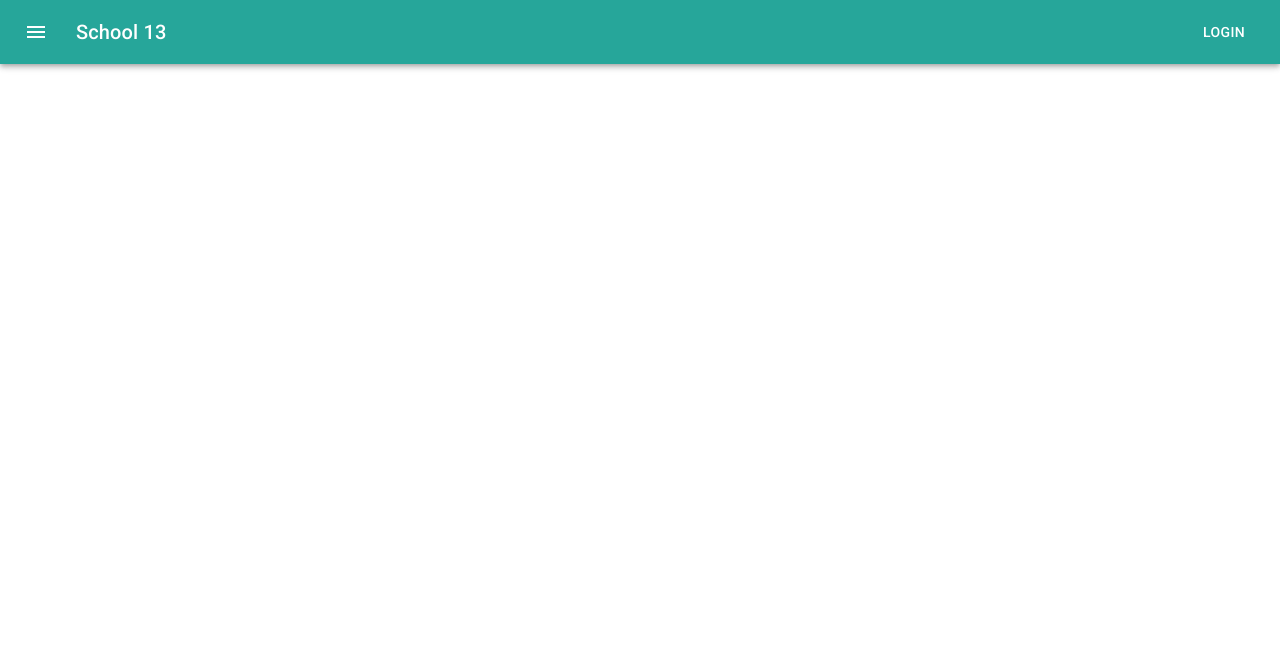
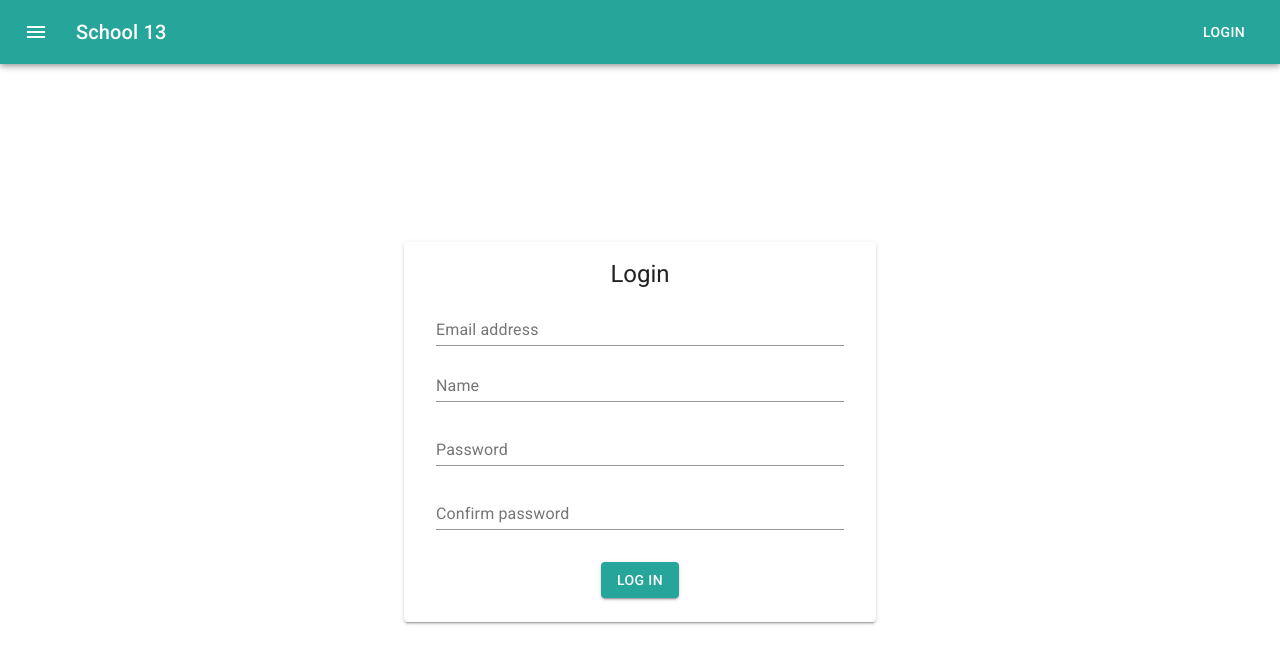
Before and after one commit to Dahmer7771/school-client, a React (Create React App) app: page /registration in a window 1280 px wide. Shown: the top 664 px of the page. Built offline with nearby package versions, Linux system fonts and the light colour scheme.

Commit message:
registration validation

```diff
--- a/package.json
+++ b/package.json
@@ -14,6 +14,7 @@
     "@types/react-dom": "^16.9.5",
     "react": "^16.12.0",
     "react-dom": "^16.12.0",
+    "react-hook-form": "^4.9.8",
     "react-redux": "^7.2.0",
     "react-router-dom": "^5.1.2",
     "react-scripts": "3.4.0",
--- a/src/components/app/app.tsx
+++ b/src/components/app/app.tsx
@@ -11,7 +11,10 @@ const App = () => (
     <>
         <Header />
         <Switch>
-            <Route exact path="/" component={AuthLayout} />
+            <Route path="/login">
+                <AuthLayout isReg />
+            </Route>
+            <Route path="/registration" component={AuthLayout} />
         </Switch>
     </>
 );
--- a/src/components/auth-layout/auth-layout.tsx
+++ b/src/components/auth-layout/auth-layout.tsx
@@ -1,45 +1,24 @@
 import React from "react";
-import {
-    Paper,
-    Typography,
-    FormControl,
-    InputLabel,
-    Input,
-    FormHelperText,
-    Button,
-} from "@material-ui/core";
+import { Paper } from "@material-ui/core";
 import useAuthStyles from "./styles";
+import Autorization from "./autorization";
+import Registration from "./registration";
 
-const AuthLayout = () => {
+interface AuthLayout {
+    isReg: boolean
+}
+
+const AuthLayout = ({ isReg = false }: AuthLayout) => {
     const classes = useAuthStyles();
+
 
     return (
         <div className={classes.auth}>
             <div className={classes.authInner}>
                 <Paper className={classes.paper} elevation={2}>
-                    <Typography variant="h5" align="center" gutterBottom>
-                        Login
-                    </Typography>
-                    <FormControl className={classes.email}>
-                        <InputLabel htmlFor="my-input">Email address</InputLabel>
-                        <Input aria-describedby="email-helper-text" />
-                        <FormHelperText className={classes.emailHelper} id="email-helper-text">
-                            We'll never share your email.
-                        </FormHelperText>
-                    </FormControl>
-                    <FormControl className={classes.input}>
-                        <InputLabel htmlFor="my-input">Name</InputLabel>
-                        <Input aria-describedby="my-helper-text" />
-                    </FormControl>
-                    <FormControl className={classes.input}>
-                        <InputLabel htmlFor="my-input">Password</InputLabel>
-                        <Input aria-describedby="my-helper-text" />
-                    </FormControl>
-                    <FormControl className={classes.input}>
-                        <InputLabel htmlFor="my-input">Confirm password</InputLabel>
-                        <Input aria-describedby="my-helper-text" />
-                    </FormControl>
-                    <Button variant="contained" color="primary" className={classes.button}>Log in</Button>
+                    {isReg
+                        ? <Autorization />
+                        : <Registration />}
                 </Paper>
             </div>
         </div>
--- /dev/null
+++ b/src/components/auth-layout/autorization.tsx
@@ -0,0 +1,22 @@
+import React from "react";
+// import {
+//     Button,
+//     FormControl,
+//     FormHelperText,
+//     Input,
+//     InputLabel,
+//     Typography,
+// } from "@material-ui/core";
+// import useAuthStyles from "./styles";
+
+const Autorization = () => {
+    // const classes = useAuthStyles();
+
+    return (
+        <>
+            Login
+        </>
+    );
+};
+
+export default Autorization;
--- a/src/components/auth-layout/index.js
+++ b/src/components/auth-layout/index.js
@@ -1,3 +1,3 @@
-import AuthLayout from "./auth-layout.tsx";
+import AuthLayout from "./auth-layout";
 
 export default AuthLayout;
--- /dev/null
+++ b/src/components/auth-layout/registration.tsx
@@ -0,0 +1,100 @@
+import React from "react";
+import {
+    Button, FormControl, FormHelperText, Input, InputLabel, Typography,
+} from "@material-ui/core";
+import { useForm } from "react-hook-form";
+import {
+    emailErrors,
+    nameErrors,
+    passwordErrors,
+    passwordConfirmErrors,
+} from "./validation";
+import useAuthStyles from "./styles";
+
+interface FormData {
+    email: string,
+    name: string,
+    password: string,
+}
+
+const regExp = {
+    email: /^(([^<>()[\]\\.,;:\s@"]+(\.[^<>()[\]\\.,;:\s@"]+)*)|(".+"))@((\[[0-9]{1,3}\.[0-9]{1,3}\.[0-9]{1,3}\.[0-9]{1,3}])|(([a-zA-Z\-0-9]+\.)+[a-zA-Z]{2,}))$/,
+    name: /^(\d*([a-zA-Z]{1,})\d*)*$/,
+    password: /^[A-Za-z0-9]+$/,
+};
+
+const Registration: React.FunctionComponent<any> = () => {
+    const classes = useAuthStyles();
+    const { register, handleSubmit, errors } = useForm<FormData>();
+
+    const onSubmit = (data: Record<string, any>) => {
+        if (data.password !== data.passwordConfirm) {
+            console.log("!!!");
+            return;
+        }
+        console.log(data);
+    };
+
+    return (
+        <form className={classes.form} onSubmit={handleSubmit(onSubmit)}>
+            <Typography variant="h5" align="center" gutterBottom>
+                Login
+            </Typography>
+            <FormControl className={classes.email}>
+                <InputLabel htmlFor="email">Email address</InputLabel>
+                <Input
+                    name="email"
+                    inputRef={register({ required: true, pattern: regExp.email })}
+                />
+                {errors.email
+                && (
+                    <FormHelperText className={classes.helper} id="email-helper-text">
+                        { emailErrors[errors.email.type] }
+                    </FormHelperText>
+                )}
+            </FormControl>
+            <FormControl className={classes.input}>
+                <InputLabel htmlFor="name">Name</InputLabel>
+                <Input
+                    name="name"
+                    inputRef={register({ required: true, minLength: 2, pattern: regExp.name })}
+                />
+                {errors.name
+                && (
+                    <FormHelperText className={classes.helper} id="email-helper-text">
+                        { nameErrors[errors.name.type] }
+                    </FormHelperText>
+                )}
+            </FormControl>
+            <FormControl className={classes.input}>
+                <InputLabel htmlFor="password">Password</InputLabel>
+                <Input
+                    name="password"
+                    inputRef={register({ required: true, minLength: 6, pattern: regExp.password })}
+                />
+                {errors.password
+                && (
+                    <FormHelperText className={classes.helper} id="email-helper-text">
+                        { passwordErrors[errors.password.type] }
+                    </FormHelperText>
+                )}
+            </FormControl>
+            <FormControl className={classes.input}>
+                <InputLabel htmlFor="password-confirm">Confirm password</InputLabel>
+                <Input
+                    name="passwordConfirm"
+                    inputRef={register({ required: true, minLength: 6 })}
+                />
+                {errors.email
+                && (
+                    <FormHelperText className={classes.helper} id="email-helper-text">
+                        { emailErrors[errors.email.type] }
+                    </FormHelperText>
+                )}
+            </FormControl>
+            <Button type="submit" variant="contained" color="primary" className={classes.button}>Log in</Button>
+        </form>
+    );
+};
+
+export default Registration;
--- a/src/components/auth-layout/styles.js
+++ b/src/components/auth-layout/styles.js
@@ -11,8 +11,6 @@ const useAuthStyles = makeStyles((theme) => ({
             minHeight: "calc(100% - 48px)",
         },
         display: "flex",
-        // flexDirection: "column",
-
     },
     authInner: {
         flex: 1,
@@ -24,6 +22,8 @@ const useAuthStyles = makeStyles((theme) => ({
         margin: theme.spacing(3),
         padding: theme.spacing(2, 4),
         width: "100%",
+    },
+    form: {
         display: "flex",
         flexDirection: "column",
     },
@@ -33,8 +33,9 @@ const useAuthStyles = makeStyles((theme) => ({
     email: {
         margin: theme.spacing(0, 0, 1, 0),
     },
-    emailHelper: {
+    helper: {
         marginTop: theme.spacing(1),
+        color: "#f00",
     },
     button: {
         margin: `${theme.spacing(2)}px auto ${theme.spacing(1)}px`,
--- /dev/null
+++ b/src/components/auth-layout/validation.ts
@@ -0,0 +1,22 @@
+interface ValidationError {[key: string]: string }
+
+export const emailErrors: ValidationError = {
+    required: "Email is required",
+    pattern: "Invalid email",
+};
+
+export const nameErrors: ValidationError = {
+    required: "Name is required",
+    minLength: "Too short name",
+    maxLength: "Too long name",
+};
+
+export const passwordErrors: ValidationError = {
+    required: "Password is required",
+    minLength: "Minimum password length 7 characters",
+    maxLength: "Maximum password length 7 characters",
+};
+
+export const passwordConfirmErrors: ValidationError = {
+    match: "Passwords does not match",
+};
--- a/src/components/header/index.js
+++ b/src/components/header/index.js
@@ -1,3 +1,3 @@
-import Header from "./header.tsx";
+import Header from "./header";
 
 export default Header;
--- /dev/null
+++ b/src/react-app-env.d.ts
@@ -0,0 +1 @@
+/// <reference types="react-scripts" />
```
Also changed, not shown: .eslintrc.json, 1 other file (tests, documents, lock files or other folders).
